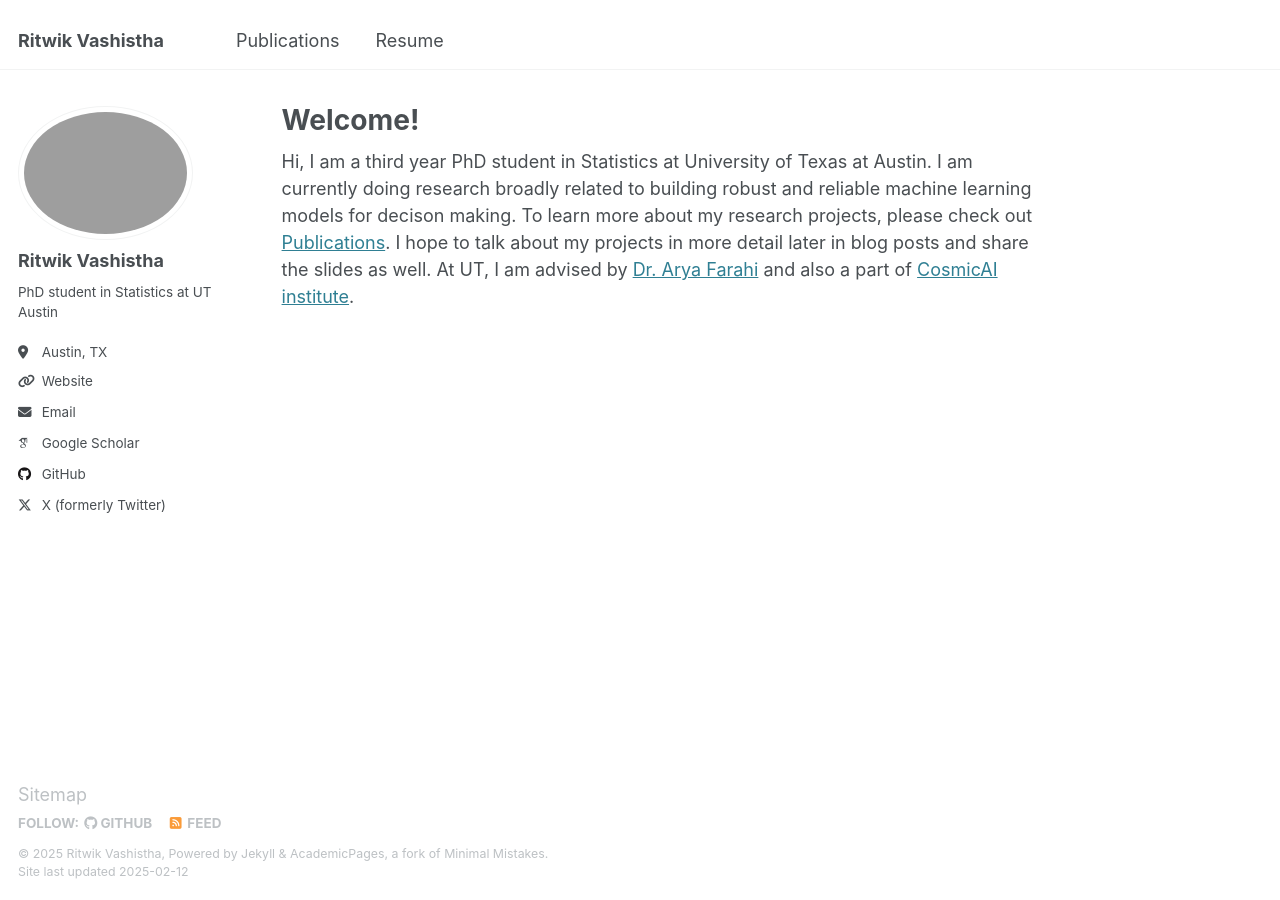
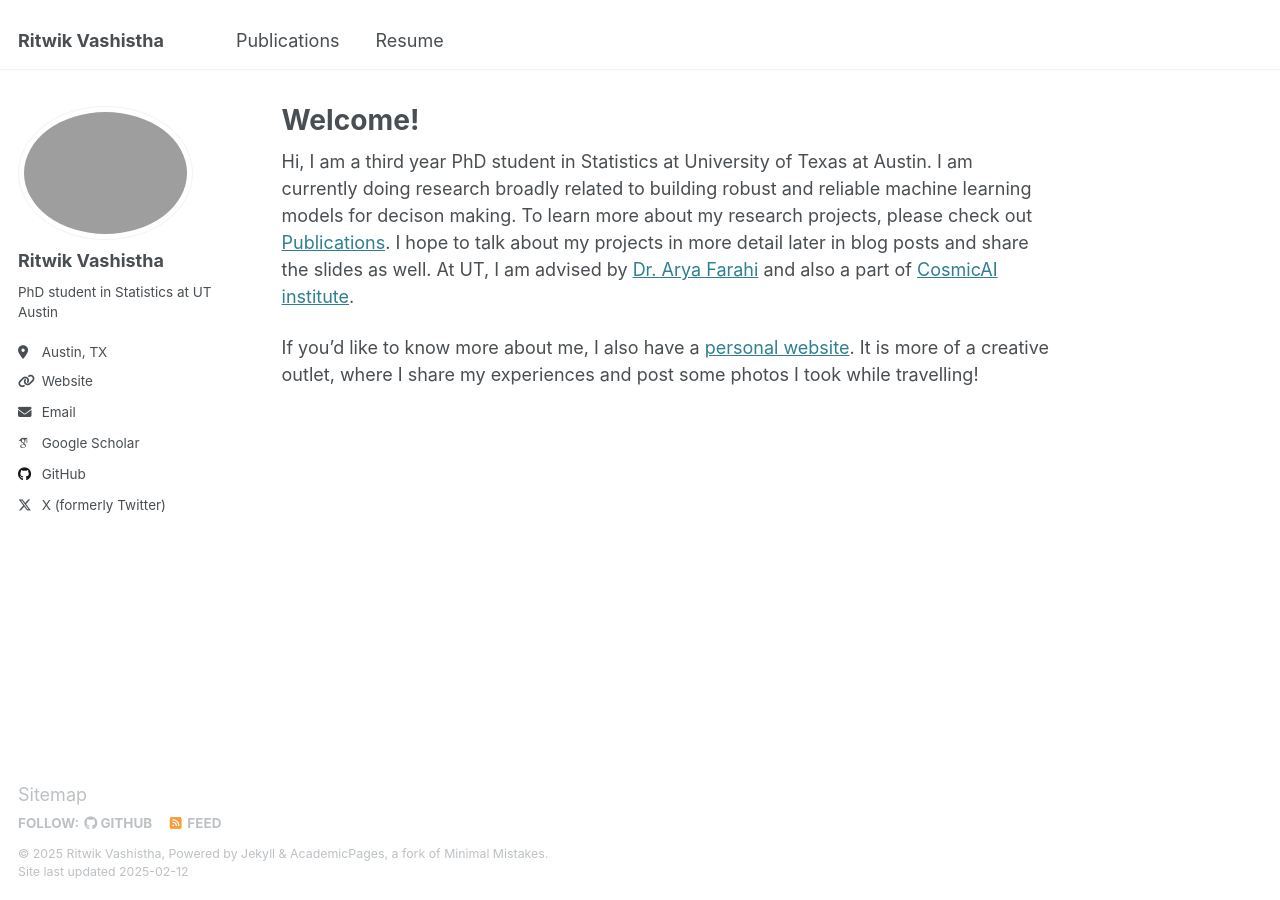
Before and after one commit to ritwikvashistha/ritwikvashistha.github.io, a Jekyll site: the page built from _pages/about.md, in a window 1280 px wide. Built offline with Jekyll 4.4.1, drawn with Linux system fonts in a browser that asks for light colours; some web fonts are replaced.

Commit message:
Update about.md

```diff
--- a/_pages/about.md
+++ b/_pages/about.md
@@ -8,3 +8,6 @@ redirect_from:
 ---
 
 Hi, I am a third year PhD student in Statistics at University of Texas at Austin. I am currently doing research broadly related to building robust and reliable machine learning models for decison making. To learn more about my research projects, please check out [Publications](https://ritwikvashistha.github.io/publications/). I hope to talk about my projects in more detail later in blog posts and share the slides as well. At UT, I am advised by [Dr. Arya Farahi](https://stat.utexas.edu/directory/arya-farahi) and also a part of [CosmicAI institute](https://www.cosmicai.org/team).
+
+
+If you'd like to know more about me, I also have a [personal website](https://www.ritwikvashistha.com/). It is more of a creative outlet, where I share my experiences and post some photos I took while travelling!
```
